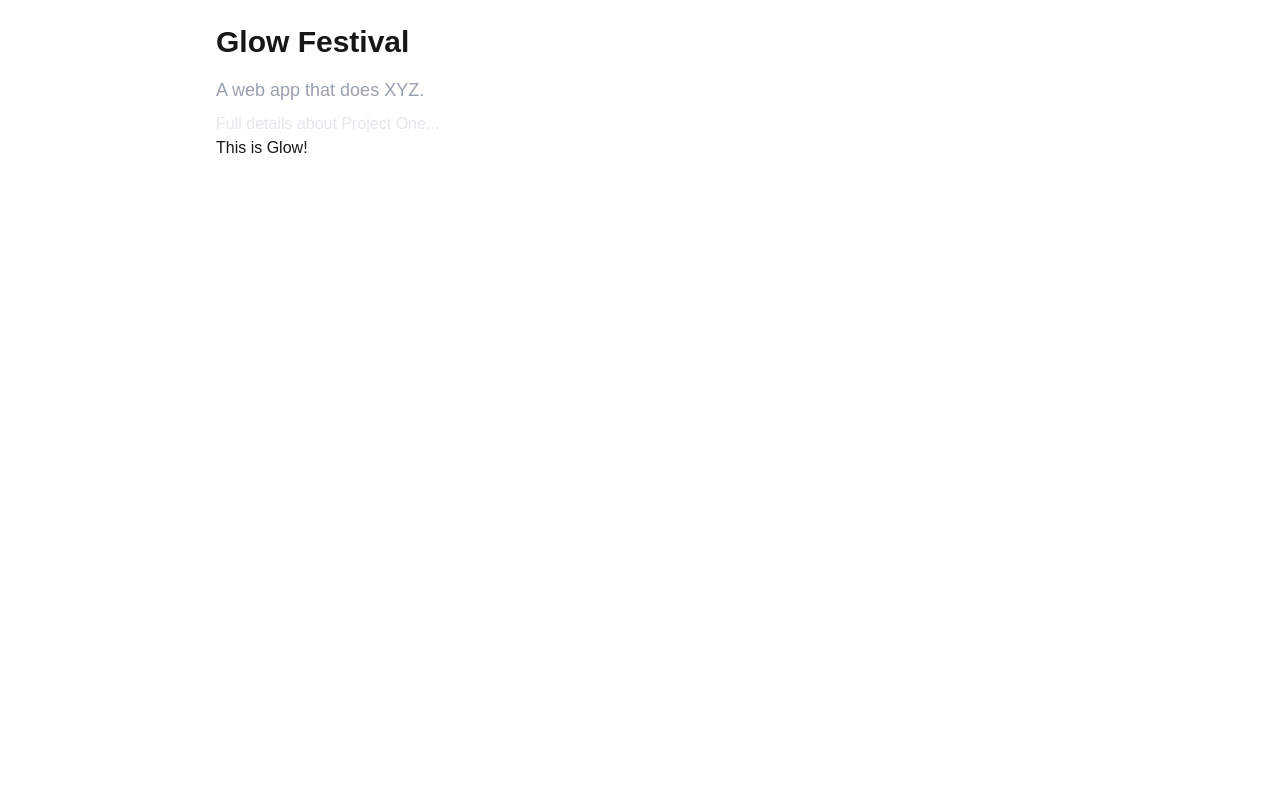
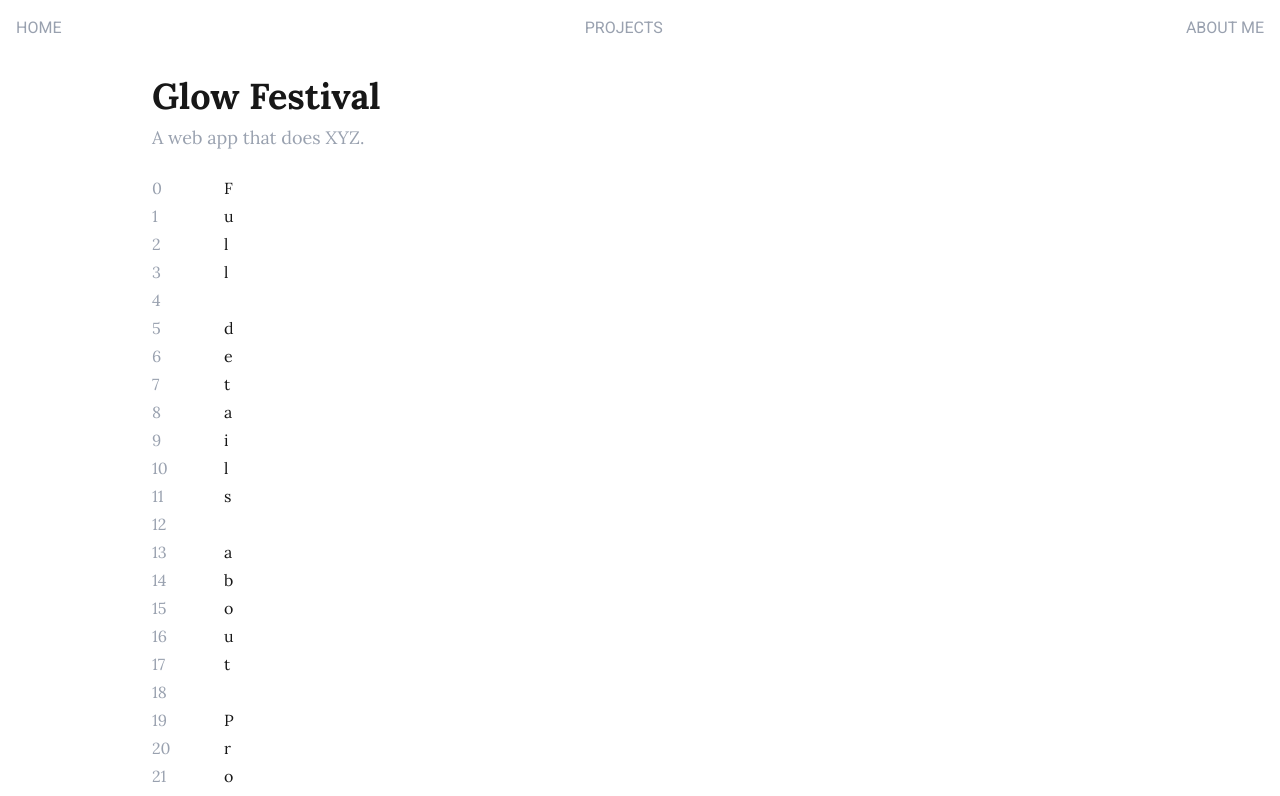
Before and after one commit to YueyingShi/yueying2025, a Next.js app: page /projects/glow in a window 1280 px wide. Shown: the top 796 px of the page. Built offline with nearby package versions, Linux system fonts and the light colour scheme.

Commit message:
add the first project

```diff
--- a/src/app/globals.css
+++ b/src/app/globals.css
@@ -8,8 +8,9 @@
 @theme inline {
   --color-background: var(--background);
   --color-foreground: var(--foreground);
-  --font-sans: var(--font-geist-sans);
-  --font-mono: var(--font-geist-mono);
+  --font-sans: var(--font-roboto);
+  --font-mono: var(--font-roboto-mono);
+  --font-serif: var(--font-lora);
 }
 
 @media (prefers-color-scheme: dark) {
@@ -22,9 +23,26 @@
 body {
   background: var(--background);
   color: var(--foreground);
-  font-family: Arial, Helvetica, sans-serif;
+  font-family: var(--font-roboto), sans-serif;
 }
 
 html {
   scroll-behavior: smooth;
 }
+
+.paragraph {
+  @apply flex flex-col gap-2 mb-4 text-gray-800;
+}
+h1 {
+  @apply font-bold  my-1;
+}
+
+h2 {
+  @apply text-2xl font-semibold mt-2;
+}
+h3 {
+  @apply font-semibold mt-1;
+}
+strong {
+  @apply font-semibold;
+}
--- a/src/app/layout.tsx
+++ b/src/app/layout.tsx
@@ -1,15 +1,24 @@
 import type { Metadata } from "next";
-import { Geist, Geist_Mono } from "next/font/google";
+import { Roboto, Roboto_Mono, Lora } from "next/font/google";
 import "./globals.css";
+import Navbar from "@/components/Navbar";
 
-const geistSans = Geist({
-  variable: "--font-geist-sans",
+const roboto = Roboto({
   subsets: ["latin"],
+  variable: "--font-roboto",
+  weight: ["100", "200", "300", "400", "500", "600", "700", "800", "900"], // all weights
 });
 
-const geistMono = Geist_Mono({
-  variable: "--font-geist-mono",
+const robotoMono = Roboto_Mono({
+  variable: "--font-roboto-mono",
   subsets: ["latin"],
+  weight: ["100", "200", "300", "400", "500", "600", "700"], // all weights
+});
+
+const lora = Lora({
+  variable: "--font-lora",
+  subsets: ["latin"],
+  weight: ["400", "500", "600", "700"], // all weights
 });
 
 export const metadata: Metadata = {
@@ -25,8 +34,9 @@ export default function RootLayout({
   return (
     <html lang="en">
       <body
-        className={`${geistSans.variable} ${geistMono.variable} antialiased`}
+        className={`${roboto.variable} ${robotoMono.variable} ${lora.variable} antialiased`}
       >
+        <Navbar />
         {children}
       </body>
     </html>
--- a/src/app/page.tsx
+++ b/src/app/page.tsx
@@ -6,13 +6,12 @@ import Navbar from "@/components/Navbar";
 export default function HomePage() {
   return (
     <>
-      <Navbar />
       <Banner />
       <div className="max-w-7xl mx-auto p-8" id="projects">
         <ProjectList projects={projects} />
       </div>
       <div className="max-w-7xl mx-auto p-8" id="about">
-        <h2 className="text-2xl font-bold mb-4">About</h2>
+        <h2 className="text-2xl font-bold mb-4">About Me</h2>
         <p>
           This is a brief description about the projects showcased on this
           website.
--- a/src/app/projects/[slug]/page.tsx
+++ b/src/app/projects/[slug]/page.tsx
@@ -22,12 +22,26 @@ export default function ProjectPage({ params }: { params: { slug: string } }) {
   const Component = projectComponents[params.slug];
 
   return (
-    <main className="max-w-4xl mx-auto p-6">
-      <h1 className="text-3xl font-bold mb-4">{project.title}</h1>
-      <p className="text-lg mb-2 text-gray-400">{project.description}</p>
-      <div className="text-base text-gray-200 whitespace-pre-line">
-        {project.details}
+    <main className="max-w-5xl mx-auto p-6 mt-12 mb-6 flex flex-col gap-6 font-serif">
+      {/* title */}
+      <div className="flex flex-col gap-1">
+        <h1 className="text-4xl">{project.title}</h1>
+        <p className="text-lg text-gray-400">{project.short_description}</p>
       </div>
+
+      {/* details */}
+      <div className="flex flex-col gap-1">
+        {Object.entries(project.details).map(([key, value]) => (
+          <div key={key} className="flex items-center ">
+            <span className="text-gray-400 w-18">{key}</span>{" "}
+            <p className="">
+              {Array.isArray(value) ? value.join(", ") : value}
+            </p>
+          </div>
+        ))}
+      </div>
+
+      {/* main content */}
       <Component />
     </main>
   );
--- a/src/components/Banner.tsx
+++ b/src/components/Banner.tsx
@@ -23,7 +23,7 @@ export function Banner() {
           <p className="text-xl md:text-2xl font-thin pointer-events-none">
             HELLO from the MOON
           </p>
-          <h1 className=" text-4xl md:text-8xl  font-sans ">
+          <h1 className=" text-4xl md:text-7xl  font-mono ">
             It&apos;s Ellan Shi
           </h1>
           <p className="text-xl md:text-2xl font-thin pointer-events-none">
--- a/src/components/NavItem.tsx
+++ b/src/components/NavItem.tsx
@@ -19,7 +19,9 @@ export default function NavItem(props: NavItemProps) {
   const pathname = usePathname();
   const router = useRouter();
 
-  const baseClass = "text-white cursor-pointer hover:underline transition";
+  const baseClass = `${
+    pathname === "/" ? "text-gray-50" : "text-gray-400"
+  } cursor-pointer border-b-2 border-transparent hover:border-gray-300 transition`;
 
   if (props.isHome) {
     const handleClick = () => {
--- a/src/components/ProjectCard.tsx
+++ b/src/components/ProjectCard.tsx
@@ -1,13 +1,13 @@
 type Project = {
   title: string;
-  description: string;
+  short_description: string;
 };
 
 export function ProjectCard({ project }: { project: Project }) {
   return (
     <div className="border p-4 rounded shadow">
       <h2 className="text-xl font-semibold">{project.title}</h2>
-      <p>{project.description}</p>
+      <p>{project.short_description}</p>
     </div>
   );
 }
--- a/src/data/projects.ts
+++ b/src/data/projects.ts
@@ -2,25 +2,32 @@ export const projects = [
   {
     slug: "glow",
     title: "Glow Festival",
-    description: "A web app that does XYZ.",
+    short_description: "A web app that does XYZ.",
     details: "Full details about Project One...",
   },
   {
     slug: "presence",
     title: "Sence of Presence",
-    description: "A web app that does XYZ.",
-    details: "Full details about Project One...",
+    short_description:
+      "Exploring Presence in Virtual Environments: With Rasch Model Approach",
+    long_description:
+      "Immersed in virtual reality despite motion sickness, I collaborated with a healthcare research group in 2016. This led to my master's thesis exploring emotions in virtual environments. My study addresses a gap by introducing the Rasch Model, which offers a more objective comparison method for immersive experiences, shifting from solely subjective assessments to analyzing user behavior across studies on a standardized scale.",
+    details: {
+      Role: "Researcher",
+      Date: "March 2020",
+      Scope: ["Research", "Virtual Reality", "Rasch Model"],
+    },
   },
   {
     slug: "vote",
     title: "Voice of People",
-    description: "A web app that does XYZ.",
+    short_description: "A web app that does XYZ.",
     details: "Full details about Project One...",
   },
   {
     slug: "yiui",
     title: "YIUI Smart TV System",
-    description: "A web app that does XYZ.",
+    short_description: "A web app that does XYZ.",
     details: "Full details about Project One...",
   },
 ];
```
Also changed, not shown: src/components/projects/Presence.tsx (+148 -1 lines).
